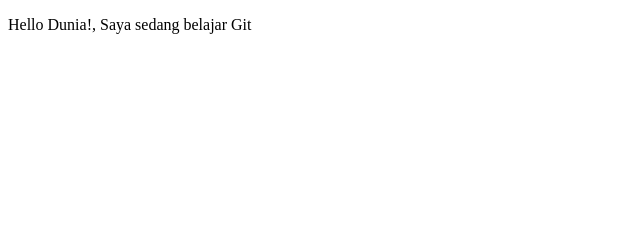
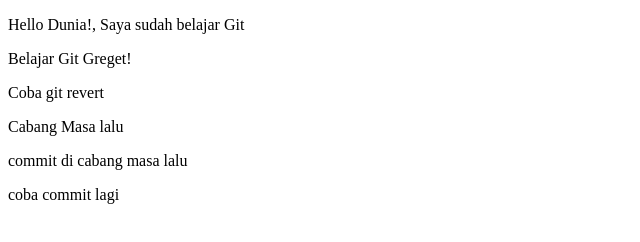
Before and after one commit to eryawanir/belajar-git, a plain HTML site: page index.html in a window 1280 px wide. Shown: the whole page, without its empty margins (0-640 px from the left). Drawn offline with Linux system fonts and the light colour scheme.

Commit message:
commit euy

```diff
--- a/index.html
+++ b/index.html
@@ -7,6 +7,11 @@
     <title>Belajar Git - Project01</title>
   </head>
   <body>
-    <p>Hello Dunia!, Saya sedang belajar Git</p>
+    <p>Hello Dunia!, Saya sudah belajar Git</p>
+    <p>Belajar Git Greget!</p>
+    <p>Coba git revert</p>
+    <p>Cabang Masa lalu</p>
+    <p>commit di cabang masa lalu</p>
+    <p>coba commit lagi</p>
   </body>
 </html>
```
